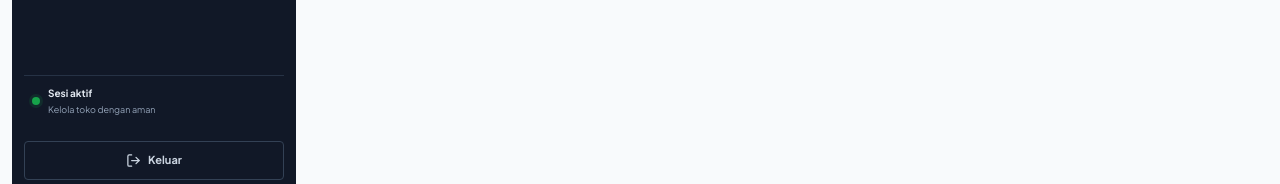
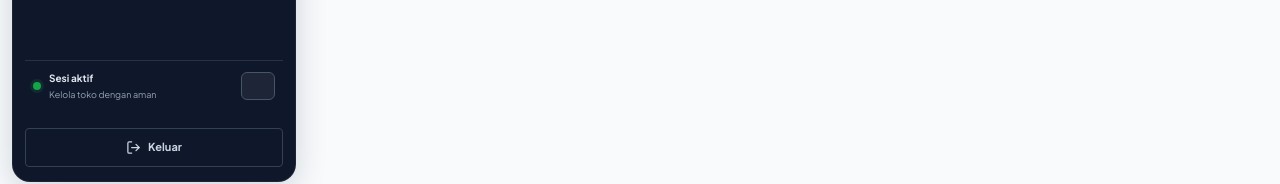
Before and after one commit to miftahulfauzan/anyostore-pos, a Next.js app in the folder frontend/: page /products/1/edit in a window 1280 px wide. Shown: the part 606-790 px from the top of the page. Built offline with nearby package versions, Linux system fonts and the light colour scheme; no server answers; sample sign-in values are in the browser's storage.

Commit message:
fix: remove all grid overrides on app-shell (sidebar must be fixed); brighter toggle

```diff
--- a/frontend/app/globals.css
+++ b/frontend/app/globals.css
@@ -73,8 +73,8 @@ a { color: var(--secondary); font-weight: 600; text-decoration: none; }
 .sidebar.collapsed .sidebar-store-dot { margin: 0; }
 .sidebar.collapsed .logout span { display: none; }
 .sidebar.collapsed .logout { justify-content: center; gap: 0; padding: .55rem 0; }
-.collapse-toggle { display: flex; align-items: center; justify-content: center; width: 28px; height: 28px; border: none; border-radius: 6px; background: transparent; color: #64748b; cursor: pointer; flex-shrink: 0; margin-left: auto; }
-.collapse-toggle:hover { background: rgba(255,255,255,.08); color: #e0f2fe; }
+.collapse-toggle { display: flex; align-items: center; justify-content: center; width: 28px; height: 28px; border: 1px solid #475569; border-radius: 6px; background: rgba(255,255,255,.06); color: #94a3b8; cursor: pointer; flex-shrink: 0; margin-left: auto; }
+.collapse-toggle:hover { background: rgba(255,255,255,.14); color: #e0f2fe; border-color: #64748b; }
 .brand { display: flex; align-items: center; gap: .65rem; padding: .25rem .45rem .75rem; color: white; font-size: .95rem; font-weight: 800; letter-spacing: -.02em; }
 .brand small { display: block; margin-top: .12rem; color: #94a3b8; font-size: .61rem; letter-spacing: .1em; text-transform: uppercase; }
 .brand-mark { display: grid; width: 2.1rem; height: 2.1rem; place-items: center; border: 1px solid #60a5fa; border-radius: .55rem; background: rgba(29,78,216,.18); color: #93c5fd; font-size: .65rem; }
@@ -160,7 +160,7 @@ th { color: #526057; font-size: .78rem; text-transform: uppercase; letter-spacin
 @media (max-width: 700px) { .wholesale-row { grid-template-columns: 1fr; }.remove-tier { width: 100%; }.edit-photo-row { grid-template-columns: 1fr; }.edit-photo-row img, .edit-photo-row > span { width: 100%; max-width: 180px; } }
 @media (max-width: 900px) { .report-filter, .report-grid { grid-template-columns: 1fr; } }
 @media (max-width: 900px) { .settings-form,.settings-form .panel:last-child { grid-template-columns:1fr; }.settings-form .panel:last-child { grid-column:auto; }.settings-form .panel:last-child h2,.settings-form .panel:last-child button,.settings-form .panel:last-child .message { grid-column:auto; } }
-@media (max-width: 1024px) { .app-shell { display: block; }.sidebar { width: 210px; }.app-main { margin-left: 234px !important; }.metrics-grid { grid-template-columns: repeat(2, 1fr); } .dashboard-grid, .commission-layout { grid-template-columns: 1fr; } }
+@media (max-width: 1024px) { .app-shell { display: block; }.sidebar { width: 210px; }.app-main, .app-main:not(.sidebar-collapsed) { margin-left: 234px; }.app-main.sidebar-collapsed { margin-left: 84px; }.metrics-grid { grid-template-columns: repeat(2, 1fr); } .dashboard-grid, .commission-layout { grid-template-columns: 1fr; } }
 @media (max-width: 700px) { .app-shell { display: block; }.sidebar { position: static; left: auto; top: auto; width: auto !important; height: auto; padding: 1rem; gap: .85rem; }.side-nav { grid-template-columns: 1fr; gap:.45rem; overflow:visible; }.nav-group-toggle { padding:.55rem; }.side-nav a { padding: .55rem; font-size: .78rem; }.logout { margin-top: 0; }.app-main { margin-left: 0 !important; padding: 1.25rem 1rem 2rem; }.app-header { align-items: flex-start; }.app-header h1 { font-size: 2rem; }.metrics-grid { grid-template-columns: 1fr 1fr; }.metric-card { min-height: 125px; padding: .9rem; }.compact-form { grid-template-columns: 1fr; }.product-row { align-items: flex-start; }.product-row > div:last-child { text-align: right; } .collapse-toggle { display: none; } }
 @media (prefers-reduced-motion: reduce) { *, *::before, *::after { scroll-behavior: auto !important; transition-duration: .01ms !important; animation-duration: .01ms !important; } }
 
@@ -237,23 +237,31 @@ html[data-theme="green"] .button-link, html[data-theme="blue"] .button-link, htm
 
 /* Expressive application shell: compact navigation, bright actions, calm surfaces. */
 .app-shell {
-  grid-template-columns: 252px minmax(0, 1fr);
+  display: block;
   min-height: 100vh;
+  min-height: 100dvh;
   background: var(--background);
   color: var(--foreground);
 }
 .sidebar {
-  position: sticky;
-  top: 0;
-  height: 100vh;
-  margin: 0;
-  padding: 18px 12px 14px;
-  gap: 14px;
-  border: 0;
-  border-radius: 0;
-  background: #111827;
-  box-shadow: none;
+  position: fixed;
+  top: 12px;
+  left: 12px;
+  width: 284px;
+  height: calc(100dvh - 24px);
+  display: flex;
+  flex-direction: column;
+  gap: 1rem;
+  padding: 1rem .7rem;
+  border: 1px solid rgba(255,255,255,.06);
+  border-radius: 18px;
+  background: #0f172a;
+  color: #e0f2fe;
+  box-shadow: 0 8px 32px rgba(15,23,42,.16);
+  z-index: 30;
+  transition: width .2s ease, padding .2s ease;
 }
+.sidebar.collapsed { width: 60px; padding: 1rem .4rem; }
 .brand {
   gap: 10px;
   padding: 5px 8px 15px;
@@ -685,8 +693,10 @@ html[data-theme="green"] .button-link, html[data-theme="blue"] .button-link, htm
 .finance-metrics { grid-template-columns: repeat(3, minmax(0, 1fr)); }
 
 @media (max-width: 900px) {
-  .app-shell { grid-template-columns: 210px minmax(0, 1fr); }
-  .sidebar { padding-inline: 9px; }
+  .app-shell { display: block; }
+  .sidebar { width: 210px; padding-inline: 9px; }
+  .app-main, .app-main:not(.sidebar-collapsed) { margin-left: 234px; }
+  .app-main.sidebar-collapsed { margin-left: 84px; }
   .cart { position: static; }
   .login-page { padding: 44px 24px; }
   .variant-row { grid-template-columns: 1fr 1fr; }
```
